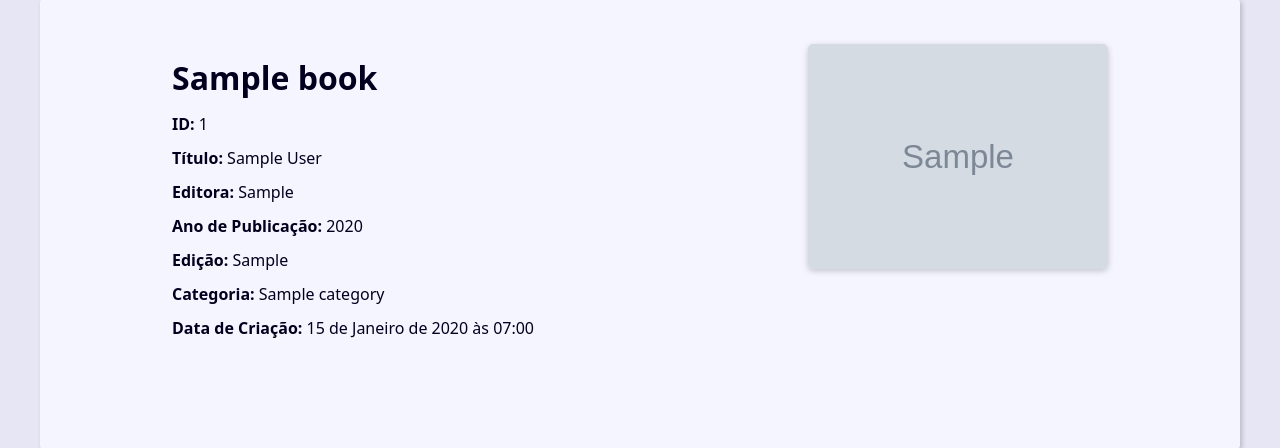
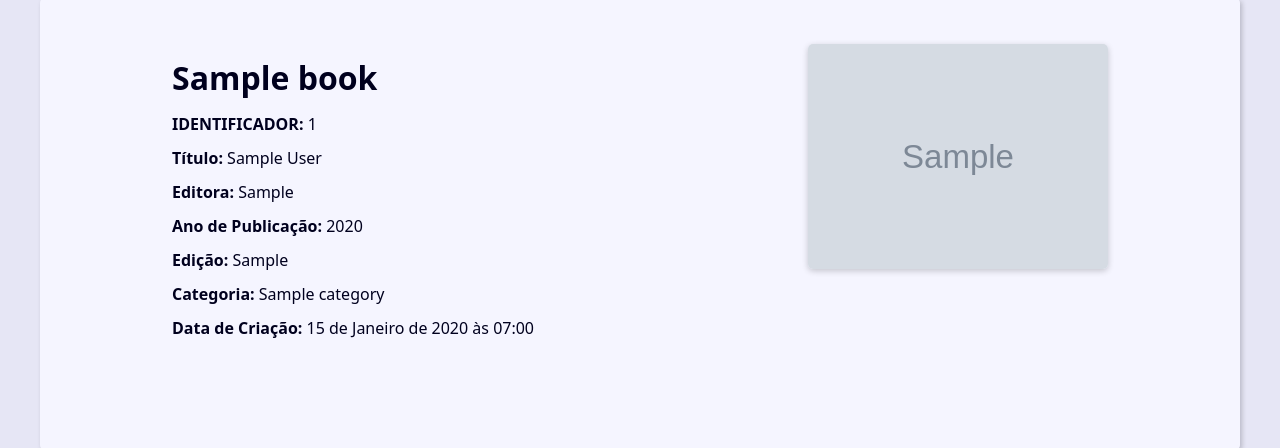
Before and after one commit to andrezittus/projeto-biblioteca, a Django app: page /book/1/ in a window 1280 px wide. Shown: the part 270-718 px from the top of the page. Run offline with Django 5.2, Linux system fonts and the light colour scheme; tables that the repository leaves empty hold one stand-in row (values such as "Sample post"); grey boxes marked "Sample" are stand-in pictures.

Commit message:
Envio para GitHub

```diff
--- a/books/admin.py
+++ b/books/admin.py
@@ -1,7 +1,7 @@
 from django.contrib import admin
 from books import models
 
-
+#TESTE
 @admin.register(models.Book)
 class BookAdmin(admin.ModelAdmin):
     list_display = ('id','title', 'author', 'publisher', 'publication_year', 'edition', 'create_date', 'show')
--- a/books/templates/books/book.html
+++ b/books/templates/books/book.html
@@ -8,7 +8,7 @@
         <h1 class="single-book-name">
             {{ book.title }}
         </h1>
-        <p><b>ID:</b> {{ book.id }}</p>
+        <p><b>IDENTIFICADOR:</b> {{ book.id }}</p>
         <p><b>Título:</b> {{ book.author }}</p>
         <p><b>Editora:</b> {{ book.publisher }}</p>
         <p><b>Ano de Publicação:</b> {{ book.publication_year }}</p>
```
